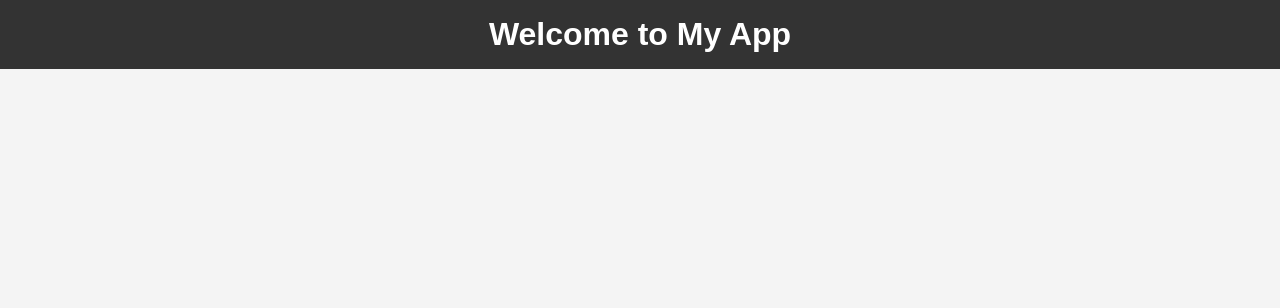
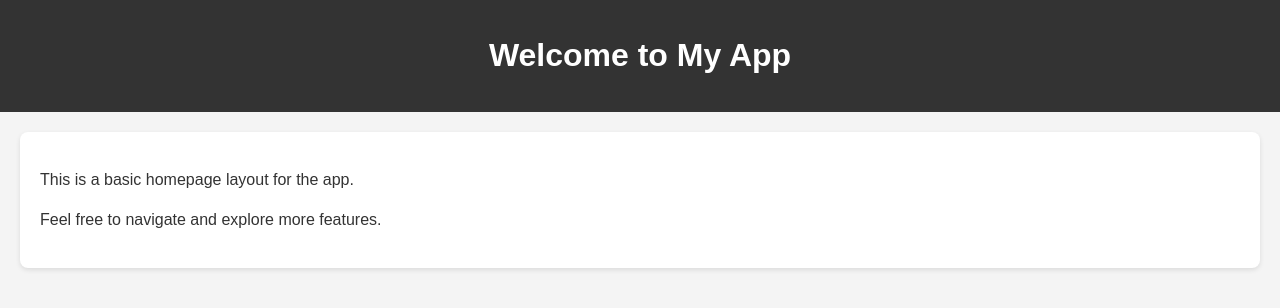
Before and after one commit to HY25N/web-app, a plain HTML site: page index.html in a window 1280 px wide. Drawn offline with Linux system fonts and the light colour scheme.

Commit message:
기본 홈페이지 레이아웃 및 스타일 추가

```diff
--- a/index.html
+++ b/index.html
@@ -12,7 +12,8 @@
     </header>
     <main>
         <div id="content">
-            <!-- Content will go here -->
+            <p>This is a basic homepage layout for the app.</p>
+            <p>Feel free to navigate and explore more features.</p>
         </div>
     </main>
     <script src="app.js"></script>
--- a/style.css
+++ b/style.css
@@ -4,12 +4,24 @@ body {
     margin: 0;
     padding: 0;
 }
+
 header {
     background-color: #333;
     color: white;
     padding: 1em;
     text-align: center;
 }
-h1 {
-    margin: 0;
+
+#content {
+    margin: 20px;
+    padding: 20px;
+    background-color: white;
+    border-radius: 8px;
+    box-shadow: 0 2px 5px rgba(0, 0, 0, 0.1);
 }
+
+#content p {
+    font-size: 16px;
+    line-height: 1.5;
+    color: #333;
+}
```
